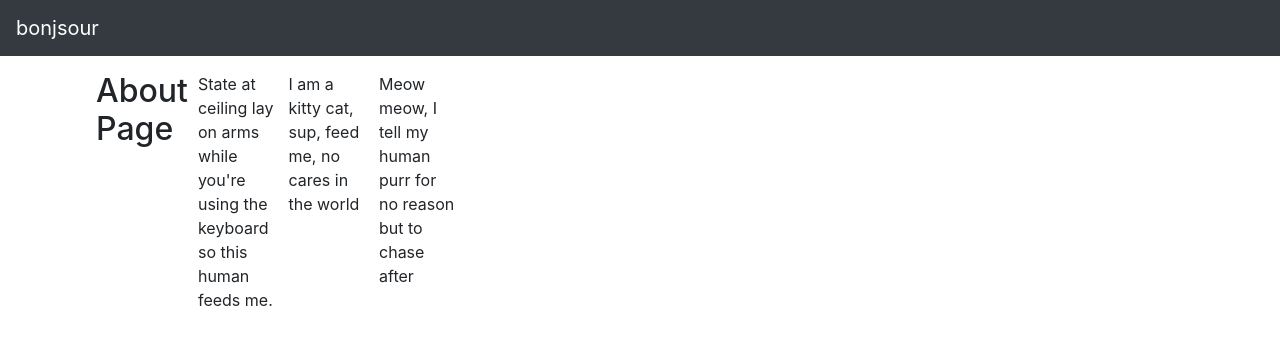
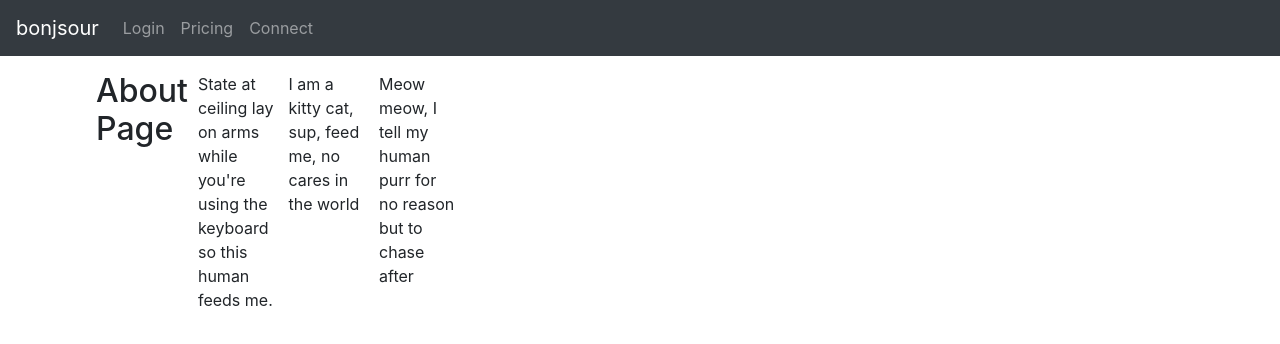
Before and after one commit to btarcahn/bonjsour, a React (Create React App) app in the folder frontend-react/: page /about in a window 1280 px wide. Shown: the top 344 px of the page. Built offline with nearby package versions, Linux system fonts and the light colour scheme.

Commit message:
Update TopNavbar.jsx

```diff
--- a/frontend-react/src/components/Navbar/TopNavbar.jsx
+++ b/frontend-react/src/components/Navbar/TopNavbar.jsx
@@ -26,6 +26,11 @@ class TopNavbar extends React.Component {
                 <Navbar bg="dark" expand="lg" variant="dark">
                     <Navbar.Brand href="/home">bonjsour</Navbar.Brand>
                     <Navbar.Toggle aria-controls="basic-navbar-nav" />
+                    <Nav className="mr-auto">
+                        <Nav.Link href="login">Login</Nav.Link>
+                        <Nav.Link href="pricing">Pricing</Nav.Link>
+                        <Nav.Link href="connect">Connect</Nav.Link>
+                    </Nav>
                 </Navbar>
             </div>
         )
```
